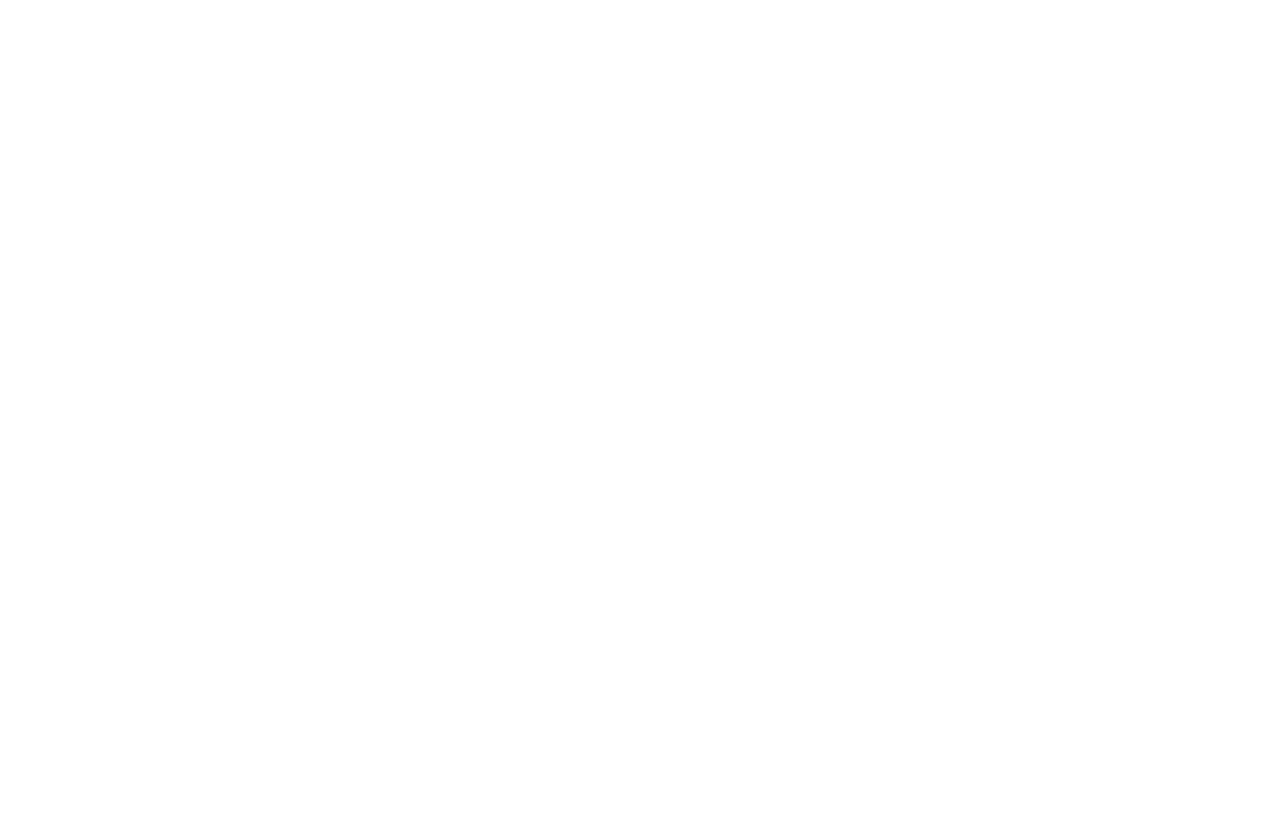
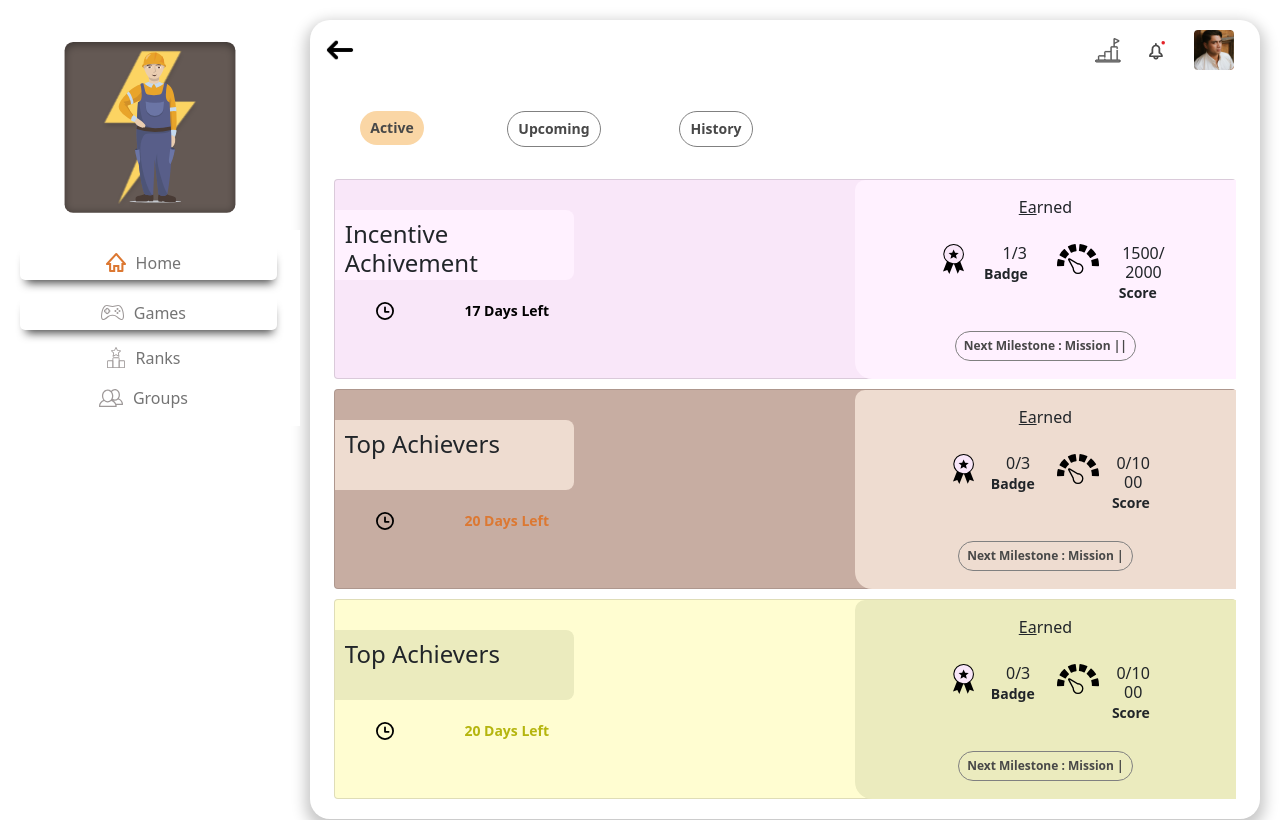
Before and after one commit to dvjadeja/NEW_UI, a React (Create React App) app: page /games in a window 1280 px wide. Built offline with nearby package versions, Linux system fonts and the light colour scheme.

Commit message:
final changes in Games Tab

```diff
--- a/src/App.css
+++ b/src/App.css
@@ -97,6 +97,12 @@
   transform: translate(-10px, -2px);
 }
 
+.menu-item-active {
+  box-shadow: 1px 8px 10px -5px rgba(0, 0, 0, 0.72);
+  padding: 5px;
+  border-radius: 5px;
+}
+
 .main-container {
   margin-left: 310px;
 }
--- a/src/App.js
+++ b/src/App.js
@@ -1,26 +1,22 @@
 import { BrowserRouter, Switch, Route } from "react-router-dom";
 import "./App.css";
 import ElectricalService from "./pages/ElectricalService";
+import Games from "./pages/Games";
 import Home from "./pages/Home";
-import Home5 from "./pages/Home5";
 import Home6 from "./pages/Home6";
-import Home7 from "./pages/Home7";
-import Home8 from "./pages/Home8";
 
 function App() {
   return (
     <div className="App">
       <BrowserRouter>
         <Switch>
-          <Route exact path="/" component={Home} />
+          <Route exact path="/home" component={Home} />
           <Route
             path="/latestAchivement/electrical"
             component={ElectricalService}
           />
-          <Route path="/home-5" component={Home5} />
-          <Route path="/home-6" component={Home6} />
-          <Route path="/home-7" component={Home7} />
-          <Route path="/home-8" component={Home8} />
+          <Route exact path="/home-6" component={Home6} />
+          <Route path="/games" component={Games} />
         </Switch>
       </BrowserRouter>
     </div>
--- a/src/components/Sidebar.jsx
+++ b/src/components/Sidebar.jsx
@@ -5,8 +5,10 @@
 import console from "../assests/images/console.svg";
 import rank from "../assests/images/rank.svg";
 import group from "../assests/images/groups.svg";
+import { useState } from "react";
 
 const Sidebar = () => {
+  const [onclick, setOnClick] = useState(1);
   return (
     <div className="side-menu">
       <Row className="profile-img">
@@ -17,21 +19,22 @@
       <Navbar bg="white" variant="light" expand="lg">
         <Container fluid={true}>
           <Nav className="d-flex flex-column" style={{ width: "99%" }}>
-            <Nav.Link href="#home">
+            <Nav.Link href="/home" onClick={() => setOnClick(1)}>
               <div
-                className="menu-item"
-                style={{
-                  boxShadow: "1px 8px 10px -5px rgba(0,0,0,0.72)",
-                  padding: 5,
-                  borderRadius: 5,
-                }}
+                className={
+                  onclick === 1 ? "menu-item menu-item-active" : "menu-item"
+                }
               >
                 <Image src={home} className="menu-item-icon" />
                 <span>Home</span>
               </div>
             </Nav.Link>
-            <Nav.Link href="#features">
-              <div className="menu-item">
+            <Nav.Link href="/games" onClick={() => setOnClick(2)}>
+              <div
+                className={
+                  onclick === 1 ? "menu-item menu-item-active" : "menu-item"
+                }
+              >
                 <Image src={console} className="menu-item-icon" />
                 <span>Games</span>
               </div>
--- /dev/null
+++ b/src/pages/Games.jsx
@@ -0,0 +1,244 @@
+import React from "react";
+import { Col, Row } from "react-bootstrap";
+import Sidebar from "../components/Sidebar";
+import Topbar from "../components/Topbar";
+import back from "../assests/images/back.svg";
+import { useState } from "react";
+import ActiveBadge from "../components/ActiveBadge";
+import UpcomingCard from "../components/UpcomingCard";
+import HistoryCard from "../components/HistoryCard";
+
+const optFilter = [
+  { title: "Active", key: 1 },
+  { title: "Upcoming", key: 2 },
+  { title: "History", key: 3 },
+];
+
+const ActiveCardData = [
+  {
+    color: "#F9E7F9",
+    title: "Incentive Achivement",
+    days: 17,
+    daysColor: "#000000",
+    bg: "#fff1ff",
+    badgeEarned: 1,
+    badgeTotal: 3,
+    scoreEarned: 1500,
+    scoreTotal: 2000,
+    mission: "||",
+  },
+  {
+    color: "#C7ADA2",
+    title: "Top Achievers",
+    days: 20,
+    daysColor: "#DC7832",
+    bg: "#eedcd0",
+    badgeEarned: 0,
+    badgeTotal: 3,
+    scoreEarned: 0,
+    scoreTotal: 1000,
+    mission: "|",
+  },
+  {
+    color: "#FFFDD1",
+    title: "Top Achievers",
+    days: 20,
+    daysColor: "#B5B50E",
+    bg: "#ebebbe",
+    badgeEarned: 0,
+    badgeTotal: 3,
+    scoreEarned: 0,
+    scoreTotal: 1000,
+    mission: "|",
+  },
+];
+
+const upcomingCard = [
+  {
+    title: "August Dhamaka Quarter ||",
+    startDate: 20,
+    sup: "th",
+    startMonth: "June",
+    endDate: 20,
+    endMonth: "July",
+    points: 1200,
+    badges: 3,
+    certificates: 3,
+  },
+  {
+    title: "Super Star Award",
+    startDate: 20,
+    sup: "th",
+    startMonth: "June",
+    endDate: 20,
+    endMonth: "July",
+    points: 1200,
+    badges: 3,
+    certificates: 3,
+  },
+  {
+    title: "Your Insurance Price",
+    startDate: 20,
+    sup: "th",
+    startMonth: "June",
+    endDate: 20,
+    endMonth: "July",
+    points: 1200,
+    badges: 3,
+    certificates: 3,
+  },
+];
+
+const historyData = [
+  {
+    cardBg: "#FFFFFF",
+    status: "Dropped",
+    statusBg: "#0EB6BA",
+    title: "Exceed Expectations Award",
+    sup: "th",
+    startDate: 20,
+    startMonth: "June",
+    endDate: 20,
+    endMonth: "July",
+    earnedMilestone: 3,
+    totalMilestone: 5,
+    pointsEarned: 1500,
+    pointsTotal: 2000,
+    badgeEarned: 1,
+    badgeTotal: 2,
+  },
+  {
+    cardBg: "#F5C0BD",
+    status: "Expired",
+    statusBg: "#F5726A",
+    title: "Outstanding Salesmanship",
+    sup: "th",
+    startDate: 20,
+    startMonth: "June",
+    endDate: 20,
+    endMonth: "July",
+    earnedMilestone: 3,
+    totalMilestone: 5,
+    pointsEarned: 1500,
+    pointsTotal: 2000,
+    badgeEarned: 1,
+    badgeTotal: 2,
+  },
+  {
+    cardBg: "#9FDDB0",
+    status: "Completed",
+    statusBg: "#20B849",
+    title: "Highest of High Fives",
+    sup: "th",
+    startDate: 20,
+    startMonth: "June",
+    endDate: 20,
+    endMonth: "July",
+    earnedMilestone: 3,
+    totalMilestone: 5,
+    pointsEarned: 1500,
+    pointsTotal: 2000,
+    badgeEarned: 1,
+    badgeTotal: 2,
+  },
+];
+
+const Games = () => {
+  const [activeOptFilter, setActiveOptFilter] = useState(1);
+  return (
+    <>
+      <div>
+        <Sidebar />
+        <div
+          className="main-container"
+          style={{
+            marginTop: 20,
+            marginRight: 20,
+            borderRadius: 20,
+            paddingBottom: 10,
+            boxShadow: "0px 6px 14px 5px rgba(201,201,201,1)",
+          }}
+        >
+          <Topbar back={back} title="" />
+          <Row className="mt-3 mb-3">
+            <Col style={{ padding: 15, paddingBottom: 0 }}>
+              <div style={{ width: "50%" }}>
+                <Row style={{ paddingLeft: 10 }}>
+                  {optFilter.map(({ title, key }) => (
+                    <Col className="mb-3" key={key}>
+                      <div
+                        onClick={() => setActiveOptFilter(key)}
+                        className={
+                          key === activeOptFilter
+                            ? "badgeActive badge"
+                            : "badge"
+                        }
+                        style={{
+                          background: "white !important",
+                          borderRadius: 20,
+                          padding: 10,
+                          fontSize: 14,
+                        }}
+                      >
+                        <span>{title}</span>
+                      </div>
+                    </Col>
+                  ))}
+                </Row>
+              </div>
+            </Col>
+          </Row>
+          <Row className="mt-3">
+            {activeOptFilter === 1 &&
+              ActiveCardData.map((item, index) => (
+                <Col
+                  lg={12}
+                  key={index}
+                  style={{
+                    display: "flex",
+                    justifyContent: "center",
+                    alignItems: "center",
+                    marginBottom: "10px",
+                  }}
+                >
+                  <ActiveBadge {...item} />
+                </Col>
+              ))}
+            {activeOptFilter === 2 &&
+              upcomingCard.map((item, index) => (
+                <Col
+                  lg={12}
+                  key={index}
+                  style={{
+                    display: "flex",
+                    justifyContent: "center",
+                    alignItems: "center",
+                    marginBottom: "10px",
+                  }}
+                >
+                  <UpcomingCard {...item} />
+                </Col>
+              ))}
+            {activeOptFilter === 3 &&
+              historyData.map((item, index) => (
+                <Col
+                  lg={12}
+                  key={index}
+                  style={{
+                    display: "flex",
+                    justifyContent: "center",
+                    alignItems: "center",
+                    marginBottom: "10px",
+                  }}
+                >
+                  <HistoryCard {...item} />
+                </Col>
+              ))}
+          </Row>
+        </div>
+      </div>
+    </>
+  );
+};
+
+export default Games;
--- a/src/pages/Home5.jsx
+++ b/src/pages/Home5.jsx
@@ -63,21 +63,22 @@
           <Topbar back={back} title="" />
           <Row className="mt-3 mb-3">
             <Col style={{ padding: 15, paddingBottom: 0 }}>
+              <div style={{ width: "50%" }}>
                 <Row style={{ paddingLeft: 10 }}>
-                <Col className="mb-3" md={2}>
+                  <Col className="mb-3">
                     <div
                       className="badgeActive"
                       style={{
                         background: "#fad6a5 !important",
                         borderRadius: 20,
-                      padding: 10,
+                        padding: 8,
                         fontSize: 14,
                       }}
                     >
                       <span>Active</span>
                     </div>
                   </Col>
-                <Col md={2}>
+                  <Col>
                     <div
                       className="badge"
                       style={{
@@ -90,7 +91,7 @@
                       <span>Upcoming</span>
                     </div>
                   </Col>
-                <Col md={1} style={{ textAlign: "left" }}>
+                  <Col style={{ textAlign: "center" }}>
                     <div
                       className="badge"
                       style={{
@@ -104,6 +105,7 @@
                     </div>
                   </Col>
                 </Row>
+              </div>
             </Col>
           </Row>
 
--- a/src/pages/Home7.jsx
+++ b/src/pages/Home7.jsx
@@ -58,8 +58,9 @@
           <Topbar back={back} title="" />
           <Row className="mt-3 mb-3">
             <Col style={{ padding: 15, paddingBottom: 0 }}>
+              <div style={{ width: "50%" }}>
                 <Row style={{ paddingLeft: 10 }}>
-                <Col className="mb-3" md={2}>
+                  <Col className="mb-3">
                     <div
                       className="badge"
                       style={{
@@ -72,20 +73,20 @@
                       <span>Active</span>
                     </div>
                   </Col>
-                <Col md={2}>
+                  <Col>
                     <div
                       className="badgeActive"
                       style={{
                         background: "#fad6a5 !important",
                         borderRadius: 20,
-                      padding: 10,
+                        padding: 7,
                         fontSize: 14,
                       }}
                     >
                       <span>Upcoming</span>
                     </div>
                   </Col>
-                <Col md={1} style={{ textAlign: "left" }}>
+                  <Col style={{ textAlign: "center" }}>
                     <div
                       className="badge"
                       style={{
@@ -99,6 +100,7 @@
                     </div>
                   </Col>
                 </Row>
+              </div>
             </Col>
           </Row>
 
```
Also changed, not shown: src/pages/Home8.jsx (+6 -4 lines). Lines whose indentation alone changed are shown as unchanged.
